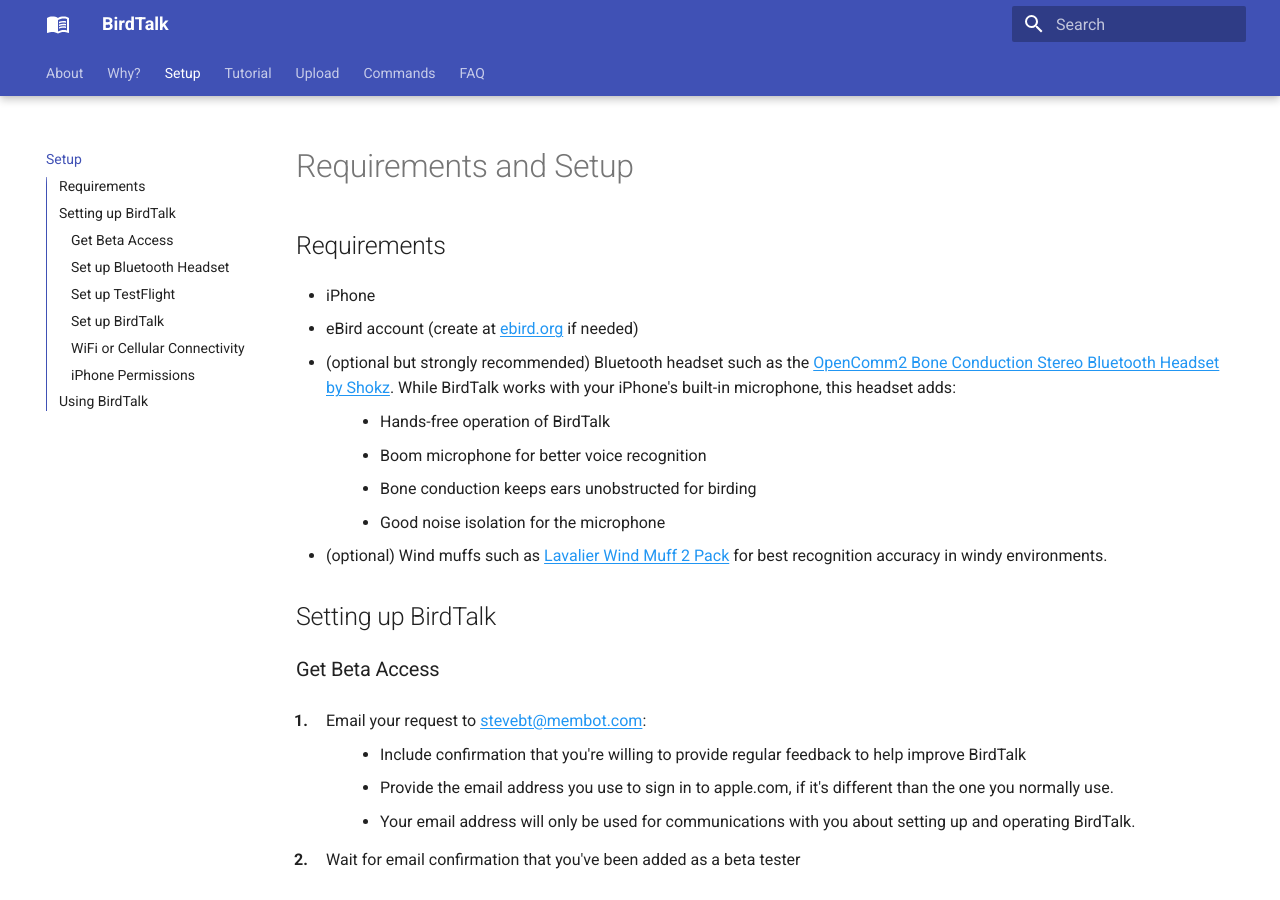
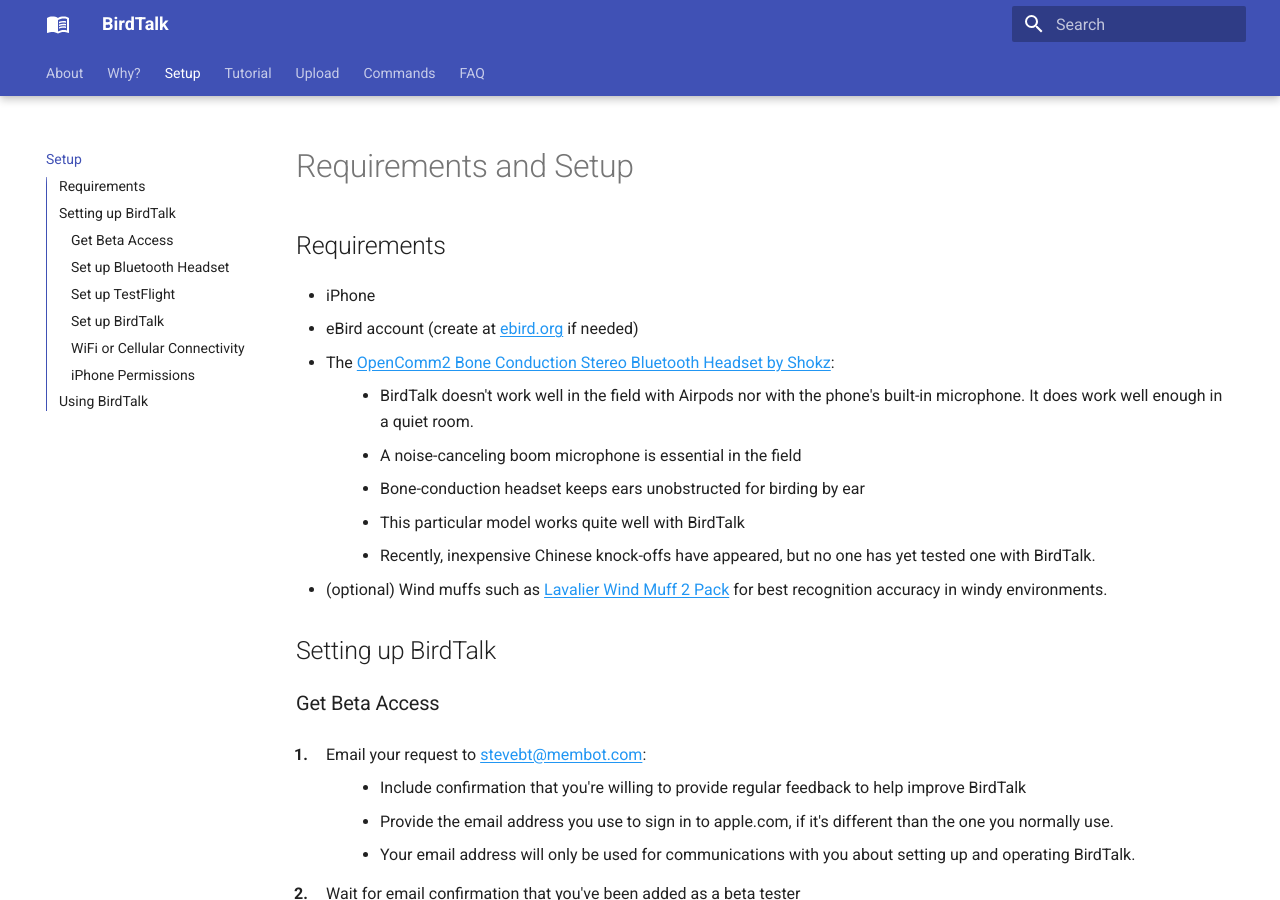
Before and after one commit to johncallender/birdtalk-docs, an MkDocs documentation site: the page built from docs/installation/requirements-and-setup.md, in a window 1280 px wide and 900 px high. Built offline with MkDocs 1.6.1 and Material for MkDocs 9.7.7, drawn with Linux system fonts in a browser that asks for light colours.

Commit message:
Changed headset from optional to basically required

```diff
--- a/docs/installation/requirements-and-setup.md
+++ b/docs/installation/requirements-and-setup.md
@@ -6,12 +6,12 @@
 - eBird account (create at
 <a href="https://eBird.org" target="eBird">ebird.org</a>
 if needed)
-- (optional but strongly recommended) Bluetooth headset such as the
-<a href="https://www.amazon.com/SHOKZ-OpenComm2-Conduction-Headphones-Bluetooth/dp/B0C88R9FHG" target="bonecondamazon">OpenComm2 Bone Conduction Stereo Bluetooth Headset by Shokz</a>.  While BirdTalk works with your iPhone's built-in microphone, this headset adds:
-    * Hands-free operation of BirdTalk
-    * Boom microphone for better voice recognition
-    * Bone conduction keeps ears unobstructed for birding
-    * Good noise isolation for the microphone
+- The <a href="https://www.amazon.com/SHOKZ-OpenComm2-Conduction-Headphones-Bluetooth/dp/B0C88R9FHG" target="bonecondamazon">OpenComm2 Bone Conduction Stereo Bluetooth Headset by Shokz</a>:
+    * BirdTalk doesn't work well in the field with Airpods nor with the phone's built-in microphone.  It does work well enough in a quiet room.
+    * A noise-canceling boom microphone is essential in the field
+    * Bone-conduction headset keeps ears unobstructed for birding by ear
+    * This particular model works quite well with BirdTalk
+    * Recently, inexpensive Chinese knock-offs have appeared, but no one has yet tested one with BirdTalk.
 - (optional) Wind muffs such as <a href="https://www.amazon.com/dp/B08DJ38QZG" target="windmuffamazon">Lavalier Wind Muff 2 Pack</a> for best recognition accuracy in windy environments.
 
 ## Setting up BirdTalk
```
